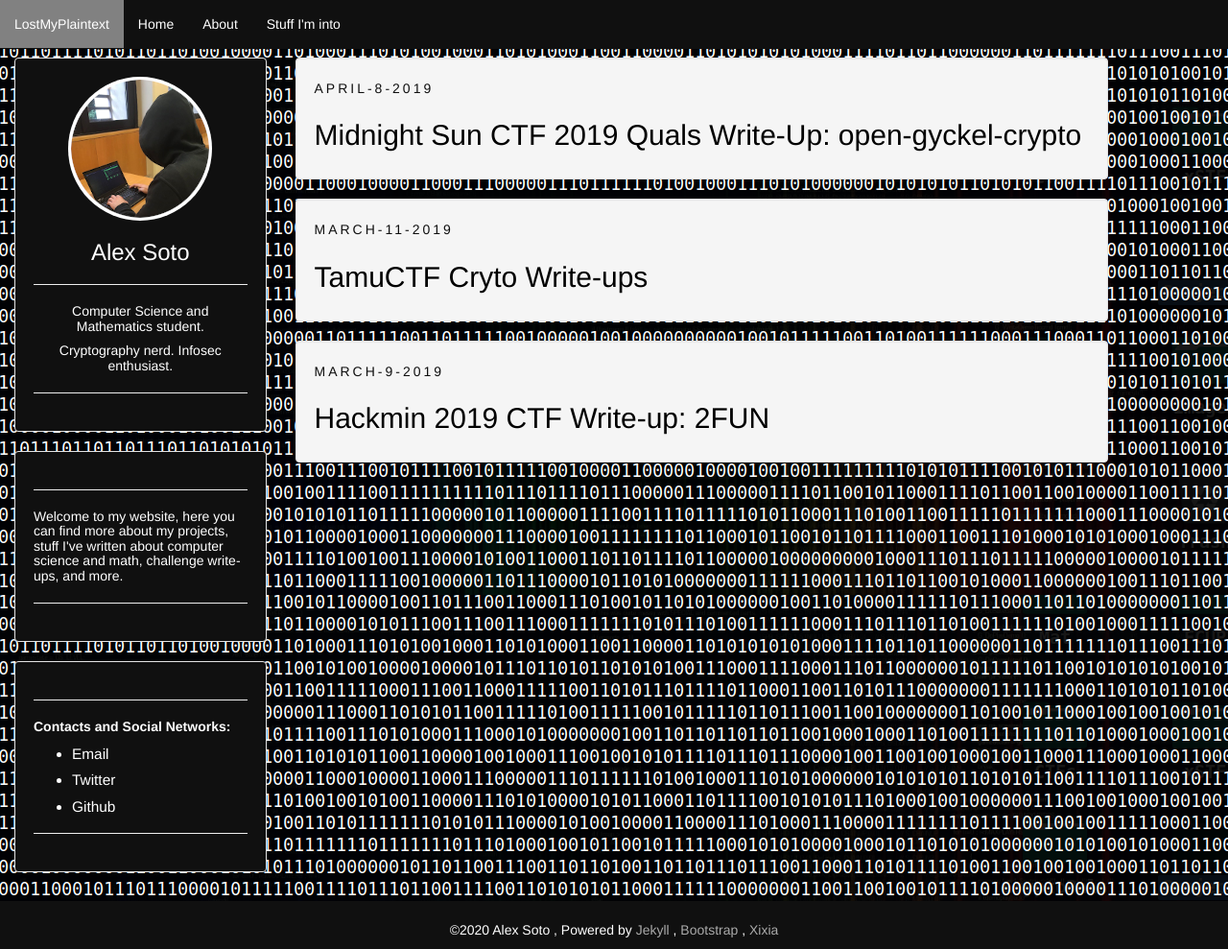
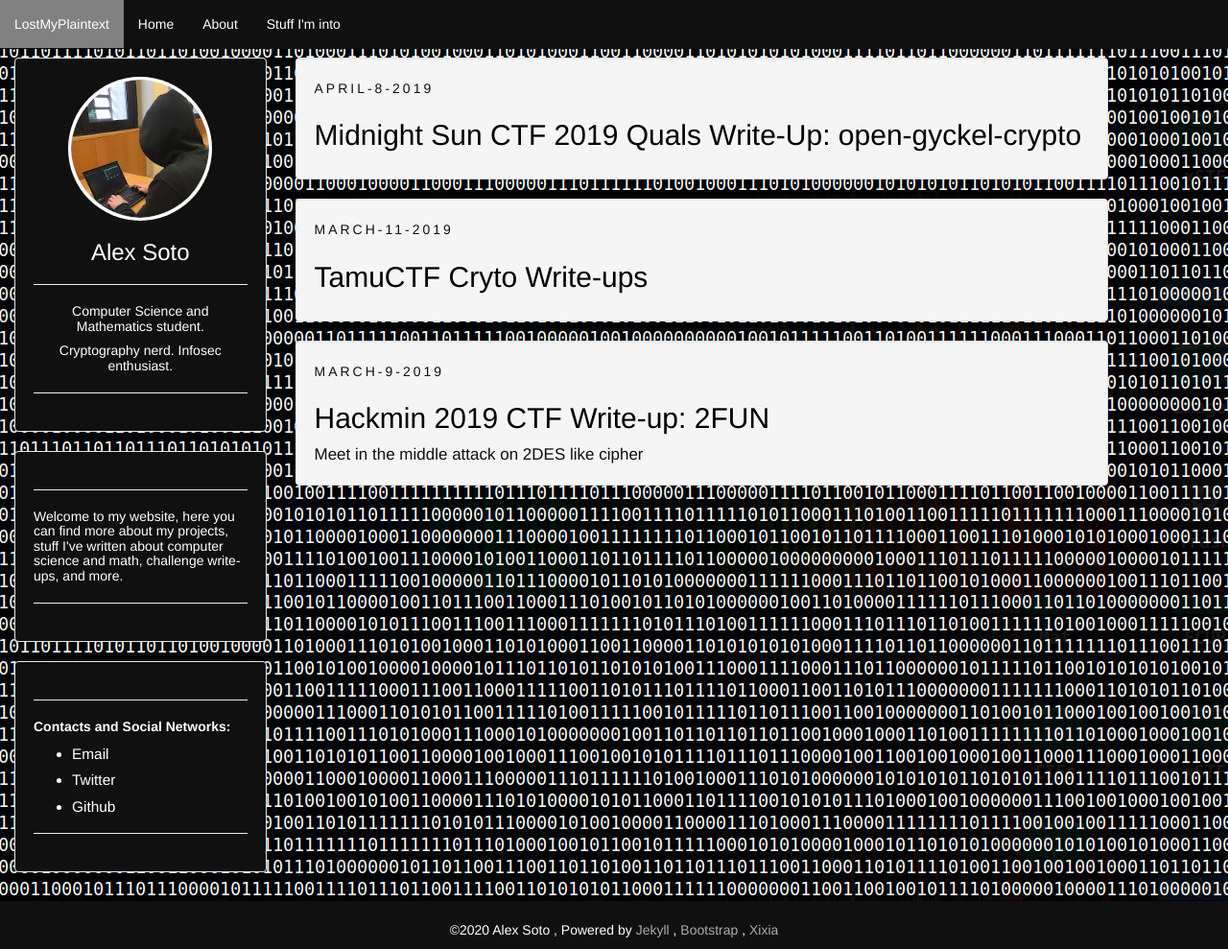
Before and after one commit to 0xA2/0xA2.github.io, a Jekyll site: the page built from index.html, in a window 1280 px wide and 989 px high. Shown: the whole window at 96% size. Built offline with Jekyll 4.4.1, drawn with Linux system fonts in a browser that asks for light colours; the list of posts is cut into pages by our own code.

Commit message:
Update 2019-03-09-Hackmin 2019 CTF Write-up: 2FUN.markdown

```diff
--- a/_posts/2019-03-09-Hackmin 2019 CTF Write-up: 2FUN.markdown
+++ b/_posts/2019-03-09-Hackmin 2019 CTF Write-up: 2FUN.markdown
@@ -1,6 +1,7 @@
 ---
 layout: post
 title: "Hackmin 2019 CTF Write-up: 2FUN"
+description: "Meet in the middle attack on 2DES like cipher"
 ---
 
 <img class="card-img-top" src="/assets/images/nullcon.png" alt="Card image cap">
```
